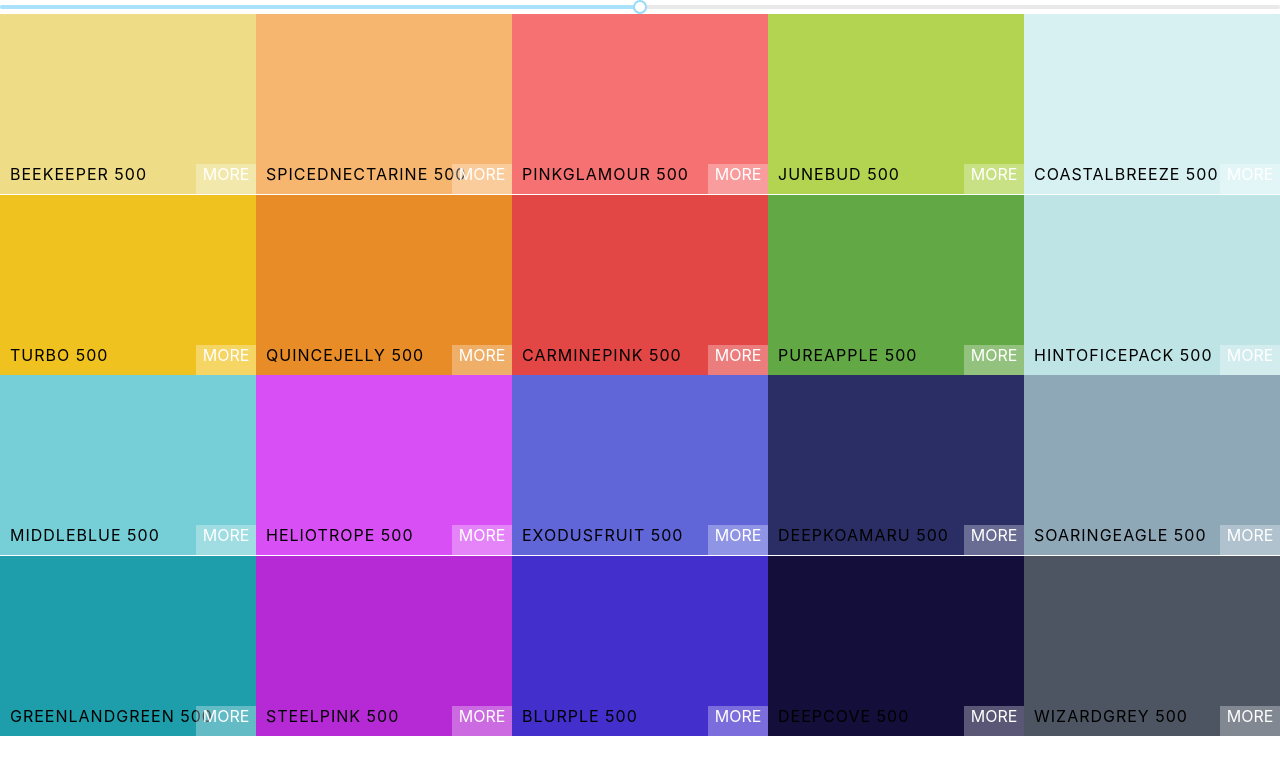
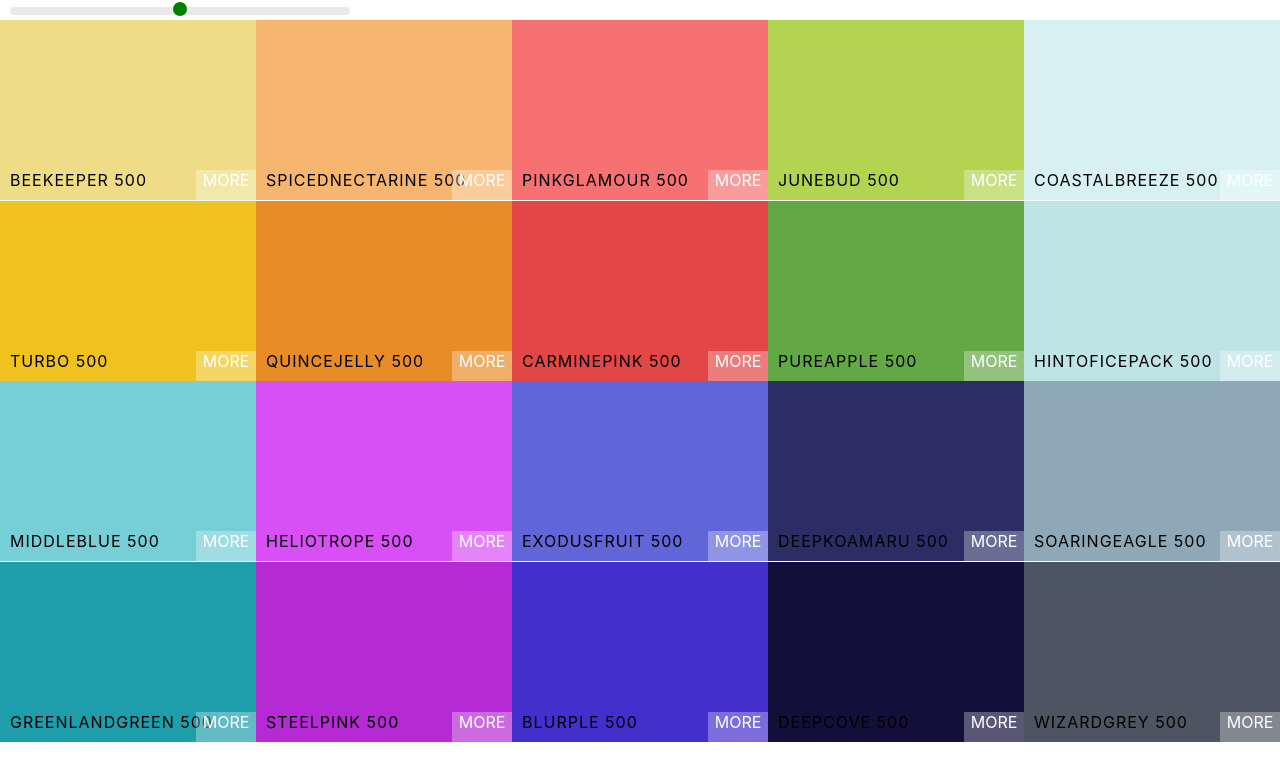
Before and after one commit to itsrojasleon/react-colors, a React (Create React App) app: page / in a window 1280 px wide. Shown: the top 780 px of the page. Built offline with nearby package versions, Linux system fonts and the light colour scheme.

Commit message:
Styling the Color Slider

```diff
--- a/src/components/Palette.js
+++ b/src/components/Palette.js
@@ -19,6 +19,7 @@
     });
     return (
       <div className='Palette'>
+        <div className='slider'>
           <Slider
             defaultValue={level}
             min={100}
@@ -26,6 +27,7 @@
             onAfterChange={this.changeLevel}
             step={100}
           />
+        </div>
         <div className='PaletteColors'>{colorBoxes}</div>
       </div>
     );
--- a/src/components/styles/Palette.css
+++ b/src/components/styles/Palette.css
@@ -4,3 +4,24 @@
 .PaletteColors {
   height: 90%;
 }
+
+.slider {
+  width: 340px;
+  margin: 0 10px;
+  display: inline-block;
+}
+.rc-slider-track {
+  background-color: transparent;
+}
+.rc-slider-rail {
+  height: 8px;
+}
+.rc-slider-handle,
+.rc-slider-handle:active,
+.rc-slider-handle:hover,
+.rc-slider-handle:focus {
+  background-color: green;
+  outline: none;
+  border: 2px solid green;
+  box-shadow: none;
+}
```
Lines whose indentation alone changed are shown as unchanged.
